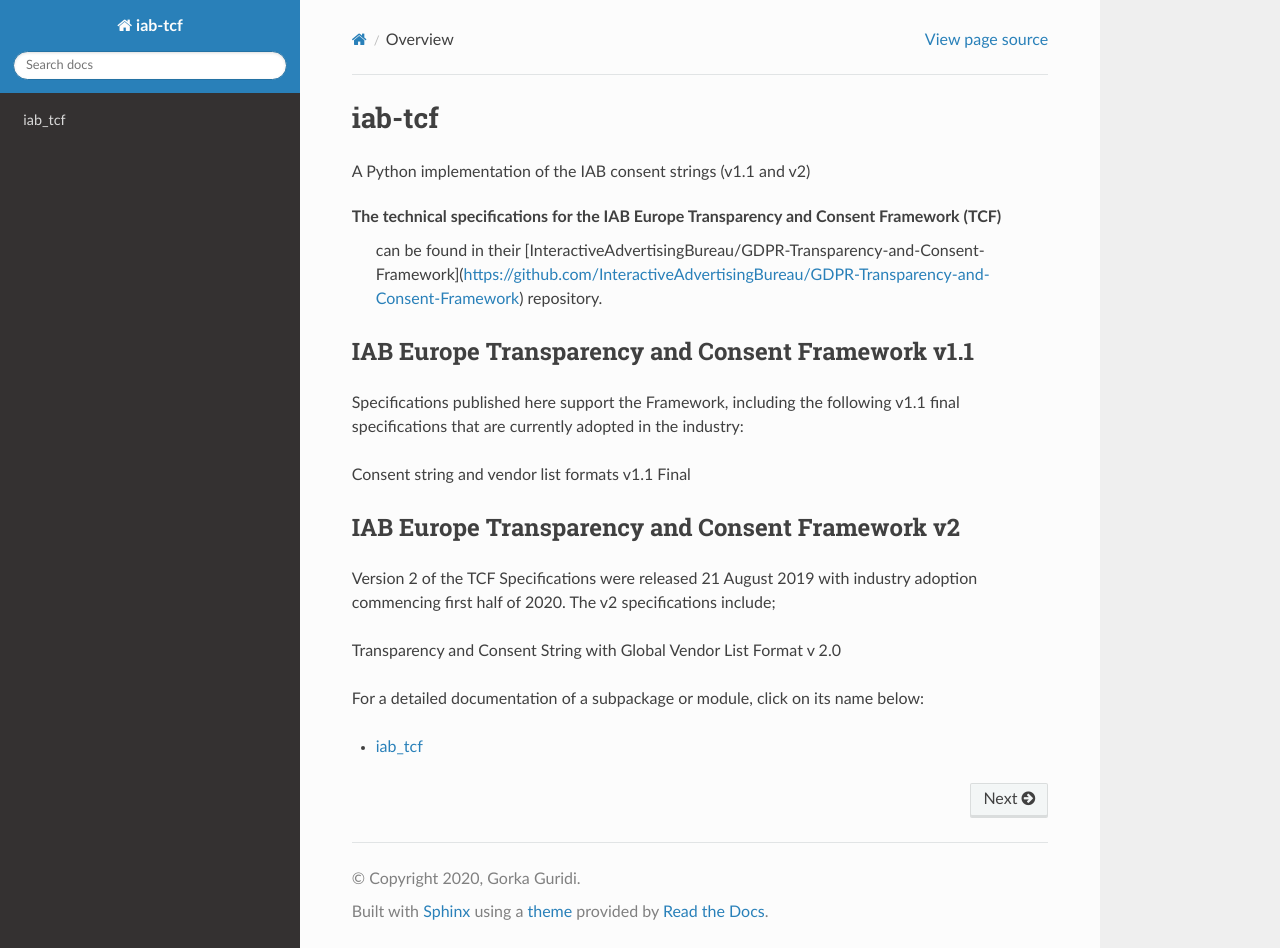
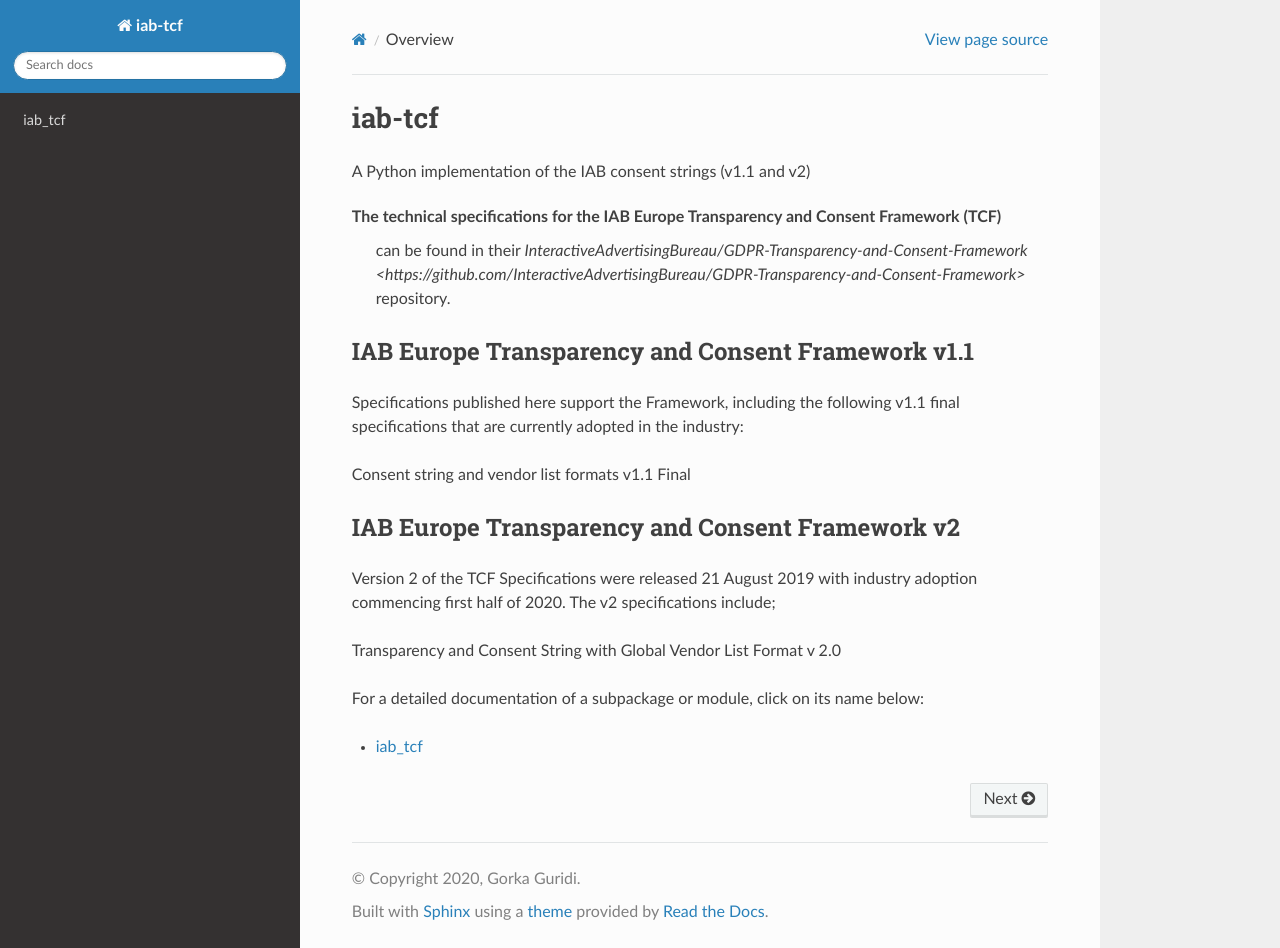
Before and after one commit to gguridi/iab-tcf, a Sphinx documentation site: the page built from docs/index.rst, in a window 1280 px wide and 948 px high. Built offline with Sphinx 7.4.7 and the Read the Docs theme 2.0.0, drawn with Linux system fonts in a browser that asks for light colours; the version number could not be read and is left out.

Commit message:
Using proper link in reStructuredText format.

```diff
--- a/docs/index.rst
+++ b/docs/index.rst
@@ -6,8 +6,7 @@
 A Python implementation of the IAB consent strings (v1.1 and v2)
 
 The technical specifications for the IAB Europe Transparency and Consent Framework (TCF)
- can be found in their
- [InteractiveAdvertisingBureau/GDPR-Transparency-and-Consent-Framework](https://github.com/InteractiveAdvertisingBureau/GDPR-Transparency-and-Consent-Framework)
+ can be found in their `InteractiveAdvertisingBureau/GDPR-Transparency-and-Consent-Framework <https://github.com/InteractiveAdvertisingBureau/GDPR-Transparency-and-Consent-Framework>`
  repository.
 
 IAB Europe Transparency and Consent Framework v1.1
```
